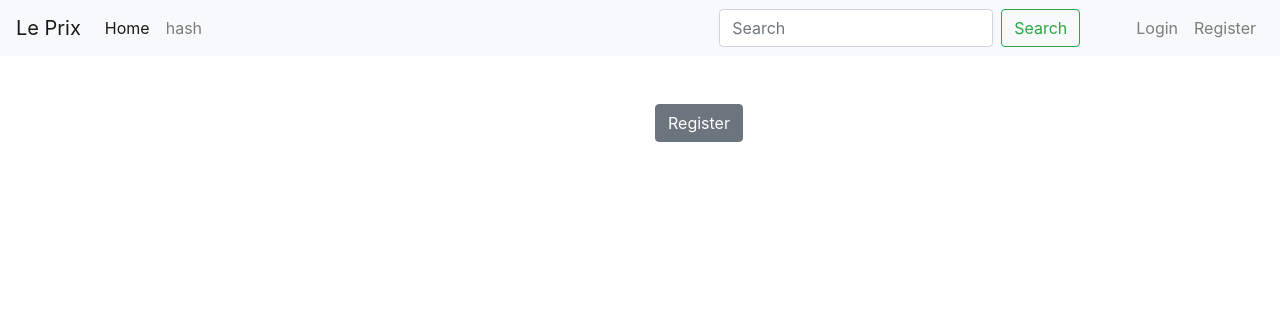
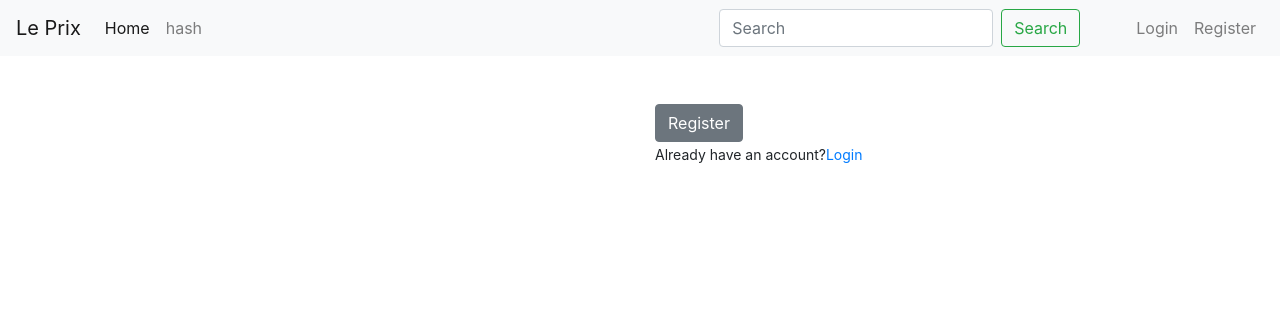
Before and after one commit to ndonyemark/le_prix, a Django app: template users/templates/users/registration.html in a window 1280 px wide. Shown: the top 316 px of the page. Run offline with Django 3.2, Linux system fonts and the light colour scheme; the template is opened without the code that fills it, so the values that code supplies are empty; some libraries are stand-ins or nearby versions.

Commit message:
update settings.py

```diff
--- a/awards/settings.py
+++ b/awards/settings.py
@@ -137,3 +137,5 @@ MEDIA_URL = '/media/'
 MEDIA_ROOT = [
     os.path.join(BASE_DIR, 'media/')
 ]
+
+LOGIN_REDIRECT_URL = 'homepage'
--- a/users/templates/registration/login.html
+++ b/users/templates/registration/login.html
@@ -13,6 +13,7 @@
                     {{form| crispy}}
                     <button type="submit" class="btn btn-secondary mt-3">Login</button>
                 </form>
+                <p><small>Don't have an account yet?<a href="{% url 'register' %}">Register</a></small></p>
             </div>
         </div>
     </div>
--- a/users/templates/users/registration.html
+++ b/users/templates/users/registration.html
@@ -14,7 +14,7 @@
                     {{form | crispy}}
                     <button type="submit" class="btn btn-secondary">Register</button>
                 </form>
-
+                <p><small>Already have an account?<a href="{% url 'login' %}">Login</a></small></p>
             </div>
         </div>
     </div>
```
